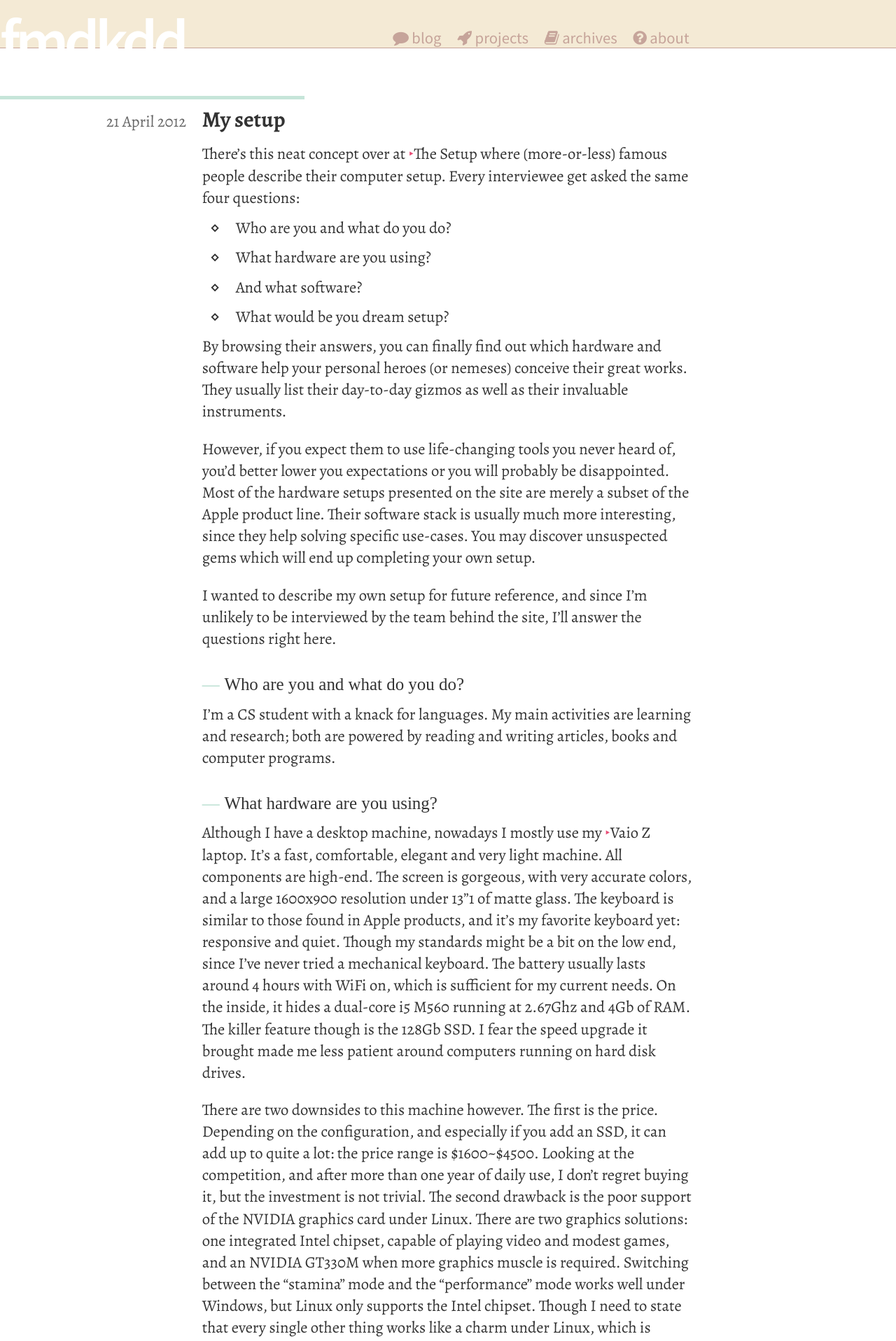
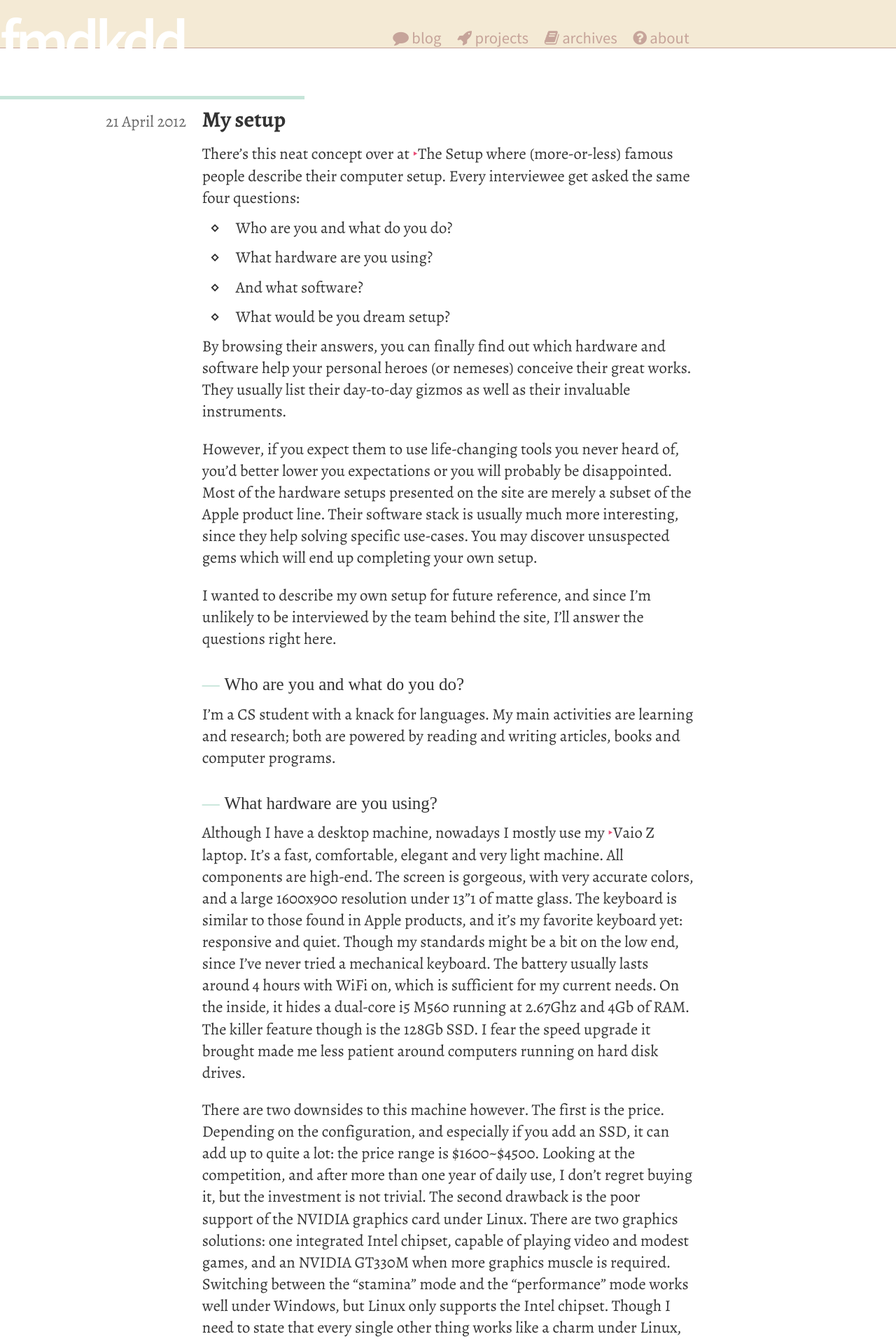
Before and after one commit to fmdkdd/fmdkdd.github.com, a Jekyll site: the page built from index.html, in a window 1280 px wide. Shown: the top 1916 px of the page at 70% size. Built offline with Jekyll 4.4.1, drawn with Linux system fonts in a browser that asks for light colours; some web fonts are replaced; Markdown is read by kramdown in place of the engine named in the settings.

Commit message:
Self-host Alegreya in WOFF format
The Google Web Font version did not include all the glyphs, especially
◊ (lozenge) which I do require.

```diff
--- a/css/screen.css
+++ b/css/screen.css
@@ -1,10 +1,30 @@
-@import url(http://fonts.googleapis.com/css?family=Alegreya:400,400italic,700);
 @import url(http://fonts.googleapis.com/css?family=Alegreya+SC:400);
 @import url(http://fonts.googleapis.com/css?family=Source+Sans+Pro:400,600);
 
 @font-face {
+	font-family: "Alegreya";
+	src: url("/css/fonts/alegreya-regular.woff");
+	font-weight: normal;
+	font-style: normal;
+}
+
+@font-face {
+	font-family: "Alegreya";
+	src: url("/css/fonts/alegreya-bold.woff");
+	font-weight: bold;
+	font-style: normal;
+}
+
+@font-face {
+	font-family: "Alegreya";
+	src: url("/css/fonts/alegreya-italic.woff");
+	font-weight: normal;
+	font-style: italic;
+}
+
+@font-face {
 	font-family: "Ubuntu Mono";
-	src: local("Ubuntu Mono"), url("/css/ubuntu-mono.ttf");
+	src: local("Ubuntu Mono"), url("/css/font/ubuntu-mono.ttf");
 }
 
 * {
```
Also changed, not shown: css/fonts/alegreya-bold.woff (added), css/fonts/alegreya-italic.woff (added), css/fonts/alegreya-regular.woff (added), css/fonts/ubuntu-mono.ttf (renamed from css/ubuntu-mono.ttf).
